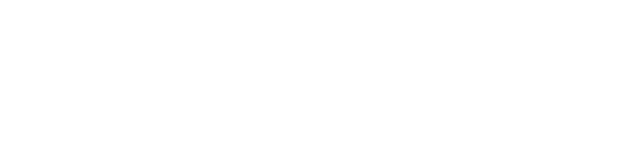
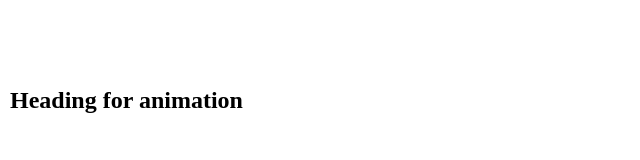
Before and after one commit to DenisLopatin/animation-assistant, a website built with webpack: page src/index.html in a window 1280 px wide. Shown: the whole page, without its empty margins (0-640 px from the left). Built offline with nearby package versions, Linux system fonts and the light colour scheme.

Commit message:
first merge main

```diff
--- a/src/index.html
+++ b/src/index.html
@@ -25,14 +25,7 @@
 <body>
 
 <h2 class="heading as-opacity" data-as="leave-slow"> Heading for animation </h2>
-
-<!--<h2 class="heading as-opacity" data-as="leave-slow"> Heading for animation </h2>-->
-<!--<h2 class="heading as-right" data-as="leave"> Heading for animation </h2>-->
-<!--<h2 class="heading as-bottom" data-as="leave-fast"> Heading for animation </h2>-->
-
-<!--<h2 class="heading as-opacity" data-as="arrive-slow"> Heading for animation </h2>-->
-<!--<h2 class="heading as-right" data-as="arrive"> Heading for animation </h2>-->
-<!--<h2 class="heading as-left" data-as="arrive-fast"> Heading for animation </h2>-->
+<h2 class="heading" data-as=""> Heading for animation </h2>
 
 <!--<div class="block as-bottom" data-as="leave">-->
 <!--    <h2> Block </h2>-->
```
